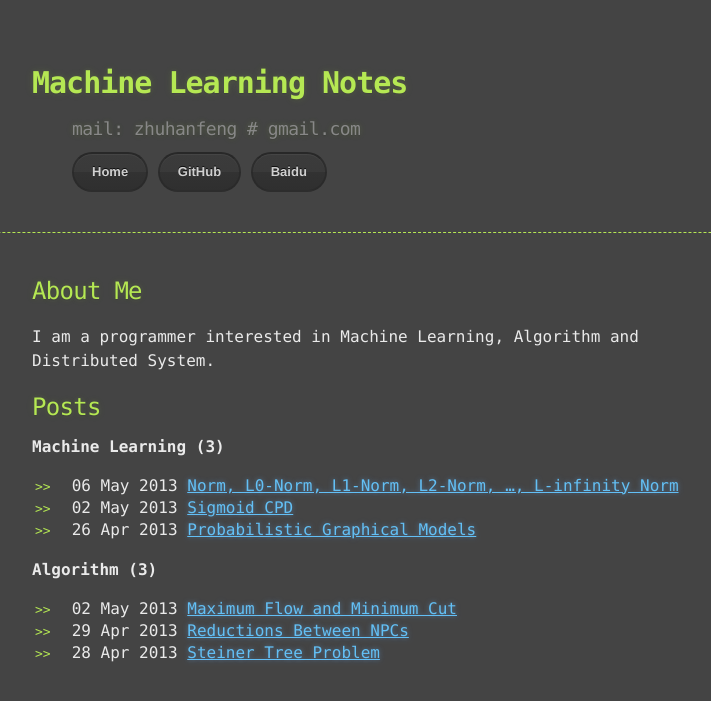
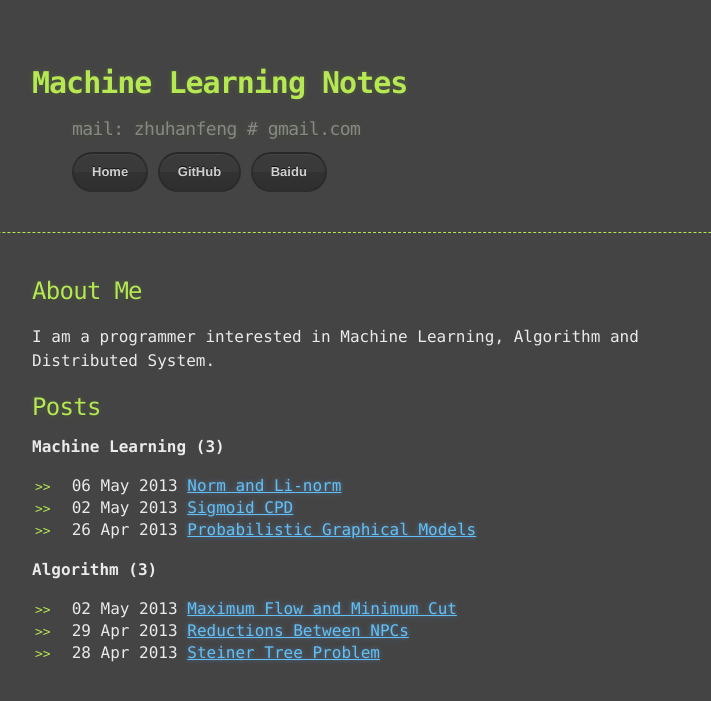
Before and after one commit to mlnotes/mlnotes.github.com, a Jekyll site: the page built from index.html, in a window 1280 px wide. Shown: the top 701 px of the page, without its empty margins (248-959 px from the left). Built offline with Jekyll 4.4.1, drawn with Linux system fonts in a browser that asks for light colours; comment, search, counter and statistics services are not loaded.

Commit message:
change title

```diff
--- a/_posts/2013-05-06-norm.md
+++ b/_posts/2013-05-06-norm.md
@@ -1,6 +1,6 @@
 ---
 layout: default
-title: Norm, L0-Norm, L1-Norm, L2-Norm, …, L-infinity Norm
+title: Norm and Li-norm
 categories: [Machine Learning]
 ---
 
```
